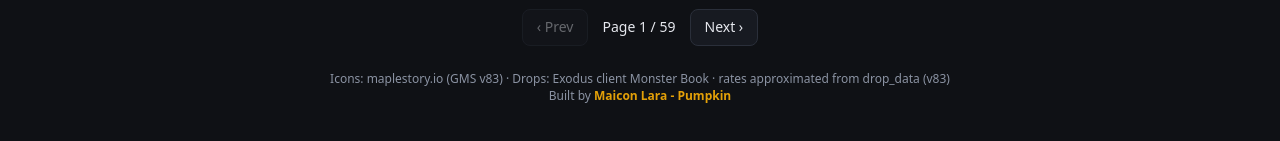
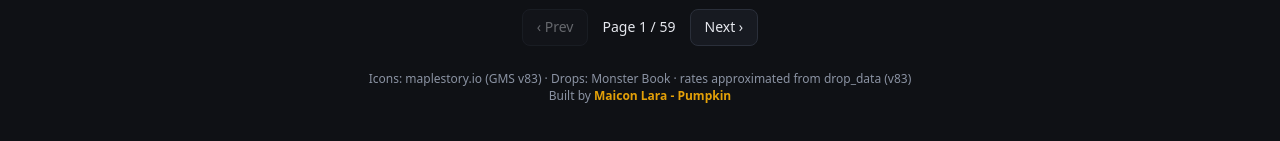
Before and after one commit to maiconlara/maplestory-exodus-drops, a React (Vite) app: page / in a window 1280 px wide. Shown: the part 1199-1340 px from the top of the page. Built offline with nearby package versions, Linux system fonts and the light colour scheme.

Commit message:
fix: typo

```diff
--- a/src/App.jsx
+++ b/src/App.jsx
@@ -397,7 +397,7 @@ export default function App() {
       )}
 
       <footer>
-        Icons: maplestory.io (GMS v83) · Drops: Exodus client Monster Book ·
+        Icons: maplestory.io (GMS v83) · Drops: Monster Book ·
         rates approximated from drop_data (v83)
         <br />
         Built by <span className="footer-name">Maicon Lara - Pumpkin</span>
```
